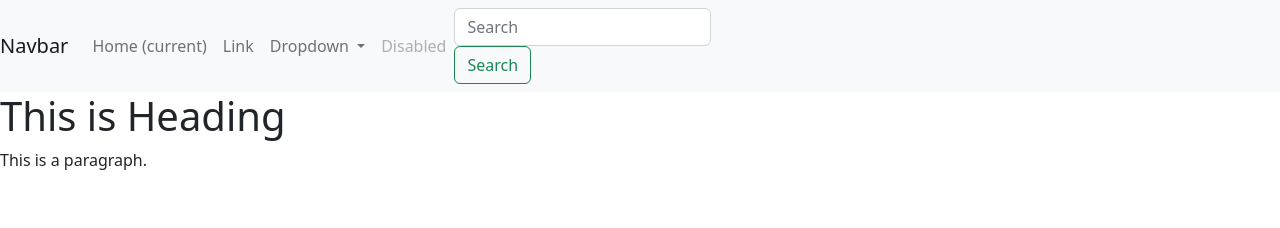
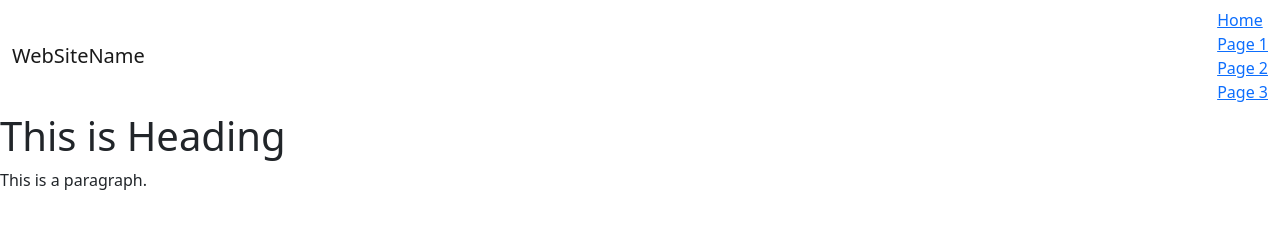
Before and after one commit to bshekmohamed/simple-solutions, a plain HTML site: page index.html in a window 1280 px wide. Drawn offline with nearby package versions, Linux system fonts and the light colour scheme.

Commit message:
update index.html

```diff
--- a/index.html
+++ b/index.html
@@ -9,41 +9,33 @@
 <script src="https://cdn.jsdelivr.net/npm/bootstrap@5.2.2/dist/js/bootstrap.bundle.min.js" integrity="sha384-OERcA2EqjJCMA+/3y+gxIOqMEjwtxJY7qPCqsdltbNJuaOe923+mo//f6V8Qbsw3" crossorigin="anonymous"></script>
 </head>
 <body>
-<nav class="navbar navbar-expand-lg navbar-light bg-light">
-  <a class="navbar-brand" href="#">Navbar</a>
-  <button class="navbar-toggler" type="button" data-toggle="collapse" data-target="#navbarSupportedContent" aria-controls="navbarSupportedContent" aria-expanded="false" aria-label="Toggle navigation">
-    <span class="navbar-toggler-icon"></span>
-  </button>
+<nav class="navbar navbar-default">
 
-  <div class="collapse navbar-collapse" id="navbarSupportedContent">
-    <ul class="navbar-nav mr-auto">
-      <li class="nav-item active">
-        <a class="nav-link" href="#">Home <span class="sr-only">(current)</span></a>
-      </li>
-      <li class="nav-item">
-        <a class="nav-link" href="#">Link</a>
-      </li>
-      <li class="nav-item dropdown">
-        <a class="nav-link dropdown-toggle" href="#" id="navbarDropdown" role="button" data-toggle="dropdown" aria-haspopup="true" aria-expanded="false">
-          Dropdown
-        </a>
-        <div class="dropdown-menu" aria-labelledby="navbarDropdown">
-          <a class="dropdown-item" href="#">Action</a>
-          <a class="dropdown-item" href="#">Another action</a>
-          <div class="dropdown-divider"></div>
-          <a class="dropdown-item" href="#">Something else here</a>
+        <div class="container-fluid">
+
+            <div class="navbar-header">
+
+                <a class="navbar-brand" href="#">
+
+                    WebSiteName</a>
+
+            </div>
+
+            <ul class="nav navbar-nav">
+
+                <li class="active"><a href="#">Home</a></li>
+
+                <li><a href="#">Page 1</a></li>
+
+                <li><a href="#">Page 2</a></li>
+
+                <li><a href="#">Page 3</a></li>
+
+            </ul>
+
         </div>
-      </li>
-      <li class="nav-item">
-        <a class="nav-link disabled" href="#">Disabled</a>
-      </li>
-    </ul>
-    <form class="form-inline my-2 my-lg-0">
-      <input class="form-control mr-sm-2" type="search" placeholder="Search" aria-label="Search">
-      <button class="btn btn-outline-success my-2 my-sm-0" type="submit">Search</button>
-    </form>
-  </div>
-</nav>
+
+    </nav>
 
 
 
```
